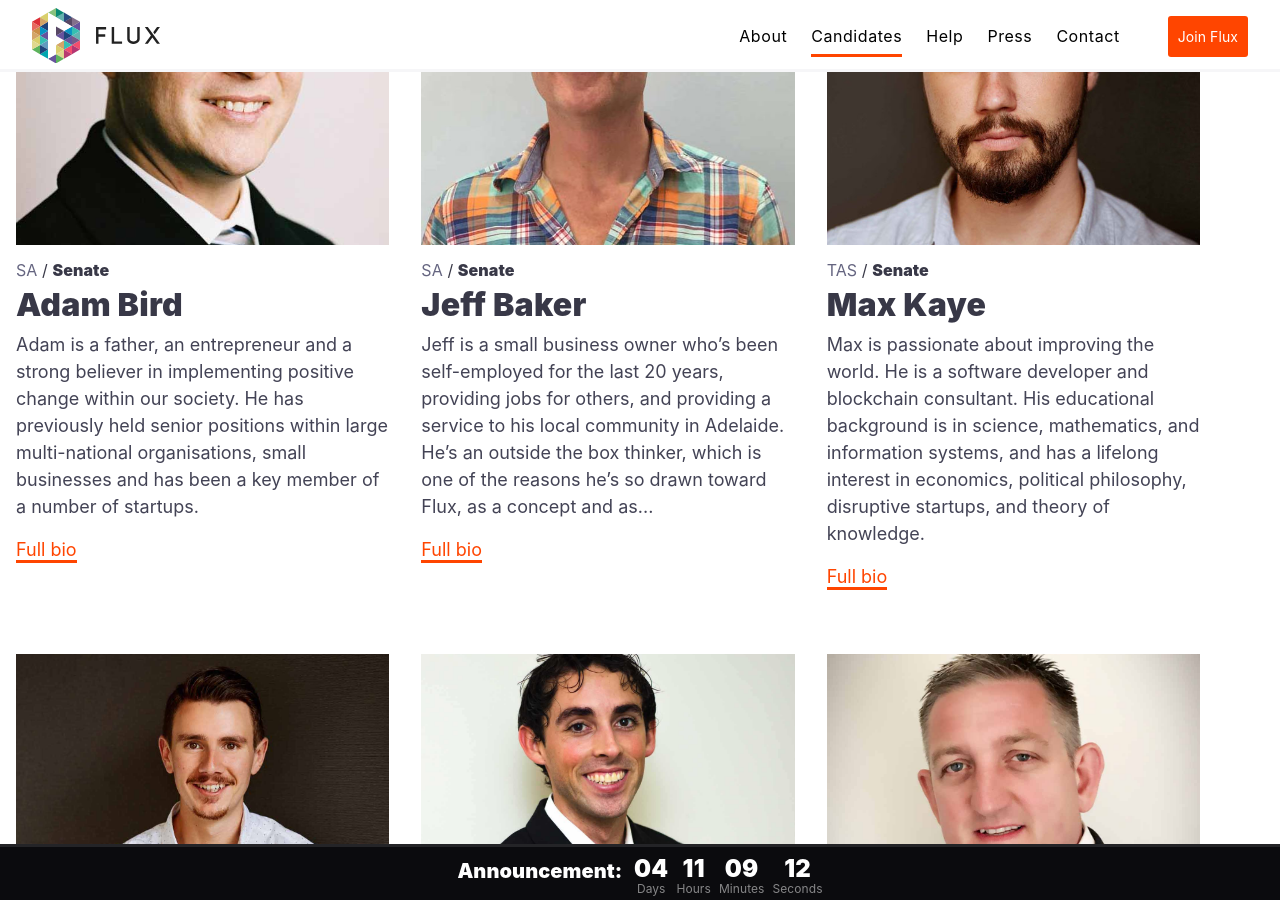
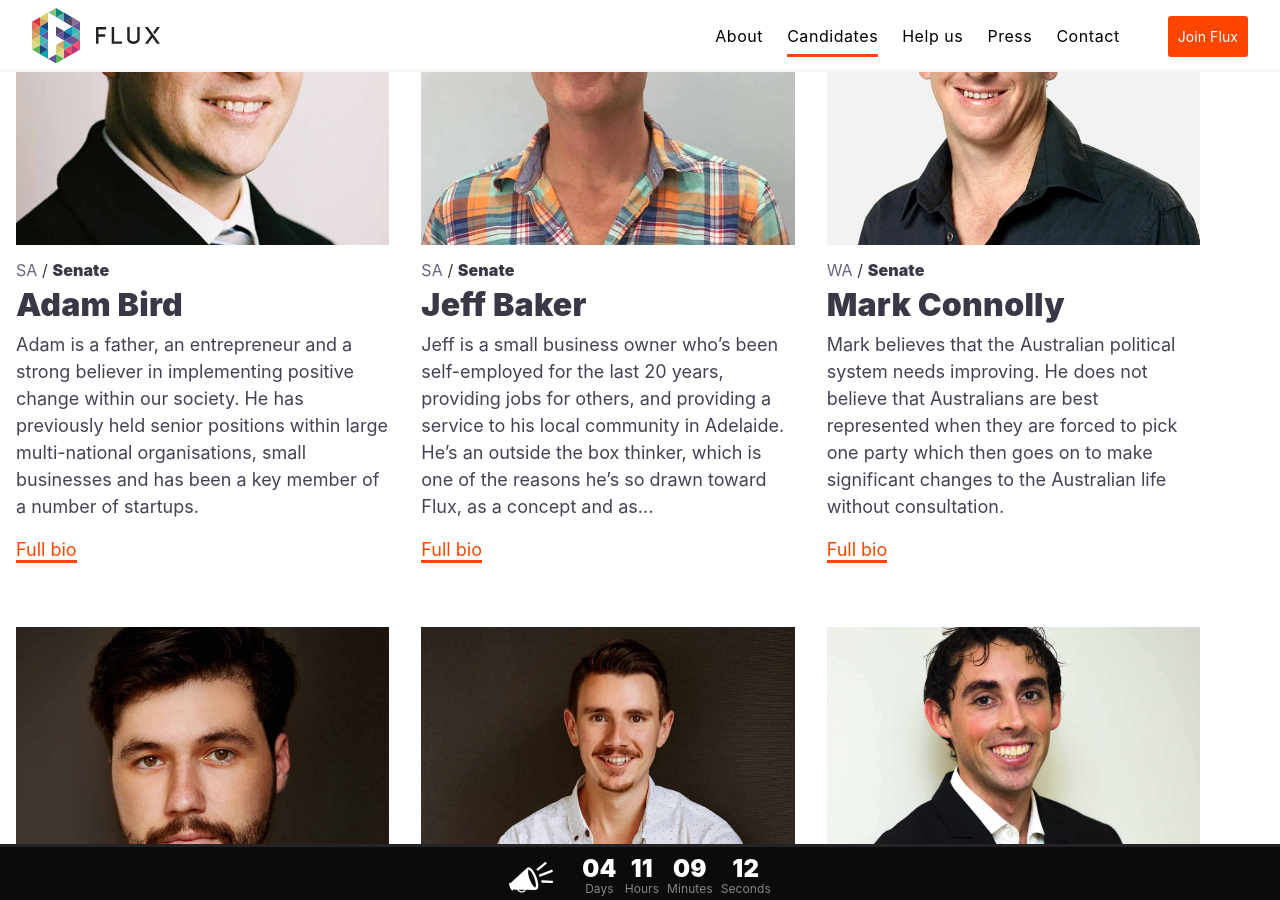
Before and after one commit to voteflux/flux-website-v2, a Jekyll site: the page built from candidates.html, in a window 1280 px wide and 900 px high, scrolled down 2524 px. Built offline with Jekyll 4.4.1, drawn with Linux system fonts in a browser that asks for light colours; some of the changed text lies outside the part shown.

Commit message:
added mark connolly; did a general tidy up

```diff
--- a/_about/vision-and-purpose.html
+++ b/_about/vision-and-purpose.html
@@ -1,6 +1,6 @@
 ---
 layout: about
-title: Vision and Purpose
+title: Vision and purpose
 permalink: about/vision-and-purpose/
 tag-section: about flux
 tag-topic: vision and purpose
@@ -11,7 +11,9 @@
       <p>Our mission is the distribution of real political power to include all Australians. <p>
       <p>We are a movement of political expression, not political ideology. We value the contribution of every Australian, no matter how great or small. We believe in a system which promotes autonomy, purpose, and expertise, as means to deliver excellent policy.</p>
       <p>We seek to dismantle political apathy, by empowering the disenfranchised, and motivating a new generation of innovative Australians to take responsibility for their society.</p>
-      <p><strong>We value people, not some people, but all people, and recognise our differences as strengths, not weaknesses.</strong></p>
+
+  - subheading: We value people, not some people, but all people, and recognise our differences as strengths, not weaknesses.
+    body: >
       <p>We believe in a free and open society, characterised by freedom of speech, freedom of association, and the free flow of political ideas.</p>
       <p>We are excited about a democracy for the information age. One which fosters constructive criticism, encourages innovation, and empowers our best and brightest.</p>
 ---
--- /dev/null
+++ b/_candidates/mark-connolly.html
@@ -0,0 +1,14 @@
+---
+layout: candidate
+dark-theme: true
+title: Mark Connolly
+state: WA
+house: Senate
+email: mark.connolly@voteflux.org
+facebook: https://www.facebook.com/mark.connolly.376
+linkedin: https://au.linkedin.com/in/mark-connolly-52789329
+twitter: https://twitter.com/marktconnolly
+bio:
+  - Mark believes that the Australian political system needs improving.	He does not believe that Australians are best represented when they are forced to pick one party which then goes on to make significant changes to the Australian life without consultation.
+  - Having lived, worked and been immersed in many places and cultures in Australia and overseas, Mark believes he is person to connect, empathize and identify with all Australians.  Mark has worked on control and data systems to increase effectiveness and efficiency of equipment and processes. He believes Australia and humanity as a whole have changed, and that our political system should change to represent this fact.
+---
--- a/_includes/countdown.html
+++ b/_includes/countdown.html
@@ -1,5 +1,8 @@
 <section id="countdown-wrapper" class="bg-black white pt1 fixed bottom-0 left-0 col-12 z4 border-top border-muted">
   <div class="mx-auto max-width-4 px2 md-px3">
-    <div id="clock" class="center bold"></div>
+    <div class="center">
+      <div class="inline-block mr2"><img src="{{site.baseurl}}/img/megaphone.svg"/></div>
+      <div id="clock" class="inline-block bold"></div>
+    </div>
   </div>
 </section>
--- a/help-us.html
+++ b/help-us.html
@@ -3,7 +3,7 @@
 dark-theme: true
 permalink: /help-us/
 title: Help Flux
-nav-title: Help
+nav-title: Help us
 group: navigation
 nav-order: 30
 
@@ -27,7 +27,7 @@
 <div class="bg-near-white dark-gray py4 ">
   <div class="bg-near-black height-40vh absolute z1 left-0 top-0 col-12 texture-bg-img">
   </div>
-  <div class="mx-auto max-width-3 px2 sm-px3 pt4 pb3 bg-white relative mt5 z2">
+  <div class="mx-auto max-width-3 px2 sm-px4 pt4 pb3 bg-white relative mt5 z2">
   <!-- <div class="max-width-3 mx-auto px2 sm-px3 pt4 pb3 bg-white"> -->
     {% include components/main-heading.html
       text="How can I help?"
--- a/js/main.js
+++ b/js/main.js
@@ -48,8 +48,8 @@
     var countdownTo = new Date(1465862400*1000);  // June 14th 10am
 
     $('#clock').countdown(countdownTo, function(event) {
-       $(this).html(event.strftime('<div class="inline-block"><h4 class="sm-h3 m0 bold">Announcement:</h4> <h6 class="sm-h6 m0 muted">&nbsp;</h6></div> ' + '<div class="inline-block">'
-          + '<div class="inline-block pl1"> <h3 class="sm-h2 m0 bold">%d</h3> <h6 class="m0 muted">Day%!D</h6> </div>'
+       $(this).html(event.strftime(
+            '<div class="inline-block pl1"> <h3 class="sm-h2 m0 bold">%d</h3> <h6 class="m0 muted">Day%!D</h6> </div>'
           + '<div class="inline-block pl1"> <h3 class="sm-h2 m0 bold">%H</h3> <h6 class="m0 muted">Hour%!H</h6> </div>'
           + '<div class="inline-block pl1"> <h3 class="sm-h2 m0 bold">%M</h3> <h6 class="m0 muted">Minute%!M</h6> </div>'
           + '<div class="inline-block pl1"> <h3 class="sm-h2 m0 bold">%S</h3> <h6 class="m0 muted">Second%!S</h6> </div>' + '</div>'));
```
Also changed, not shown: img/candidates/small/mark-connolly.jpg (added), img/megaphone.svg (added).
